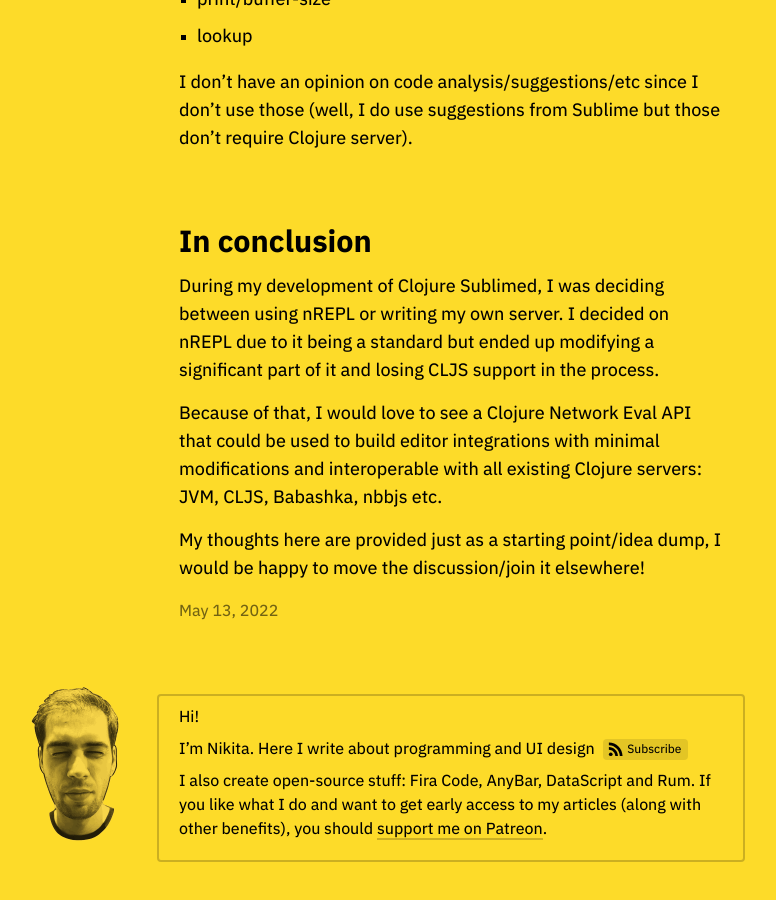
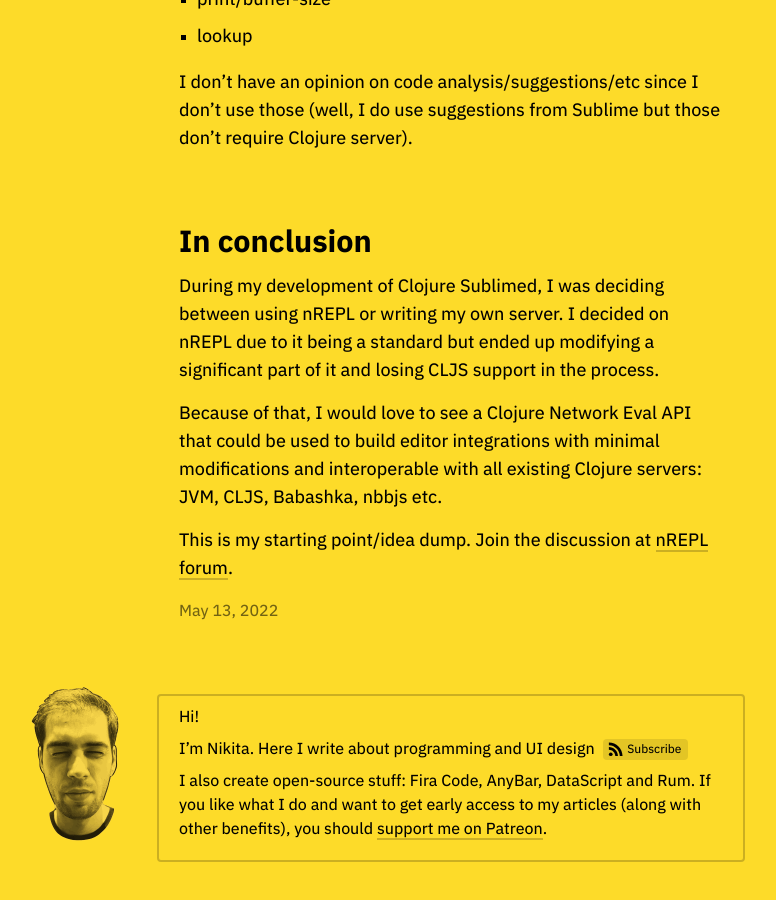
Before and after one commit to tonsky/tonsky.github.io, a Jekyll site: the page built from _posts/2022-05-13-network-eval.md, in a window 1280 px wide and 900 px high, scrolled down 8764 px. Shown: the whole window, without its empty margins (190-966 px from the left). Built offline with Jekyll 4.4.1, drawn with Linux system fonts in a browser that asks for light colours.

Commit message:
Link to nREPL discussion

```diff
--- a/_posts/2022-05-13-network-eval.md
+++ b/_posts/2022-05-13-network-eval.md
@@ -207,4 +207,4 @@ During my development of Clojure Sublimed, I was deciding between using nREPL or
 
 Because of that, I would love to see a Clojure Network Eval API that could be used to build editor integrations with minimal modifications and interoperable with all existing Clojure servers: JVM, CLJS, Babashka, nbbjs etc.
 
-My thoughts here are provided just as a starting point/idea dump, I would be happy to move the discussion/join it elsewhere!
+This is my starting point/idea dump. Join the discussion at [nREPL forum](https://github.com/nrepl/nrepl/discussions/275).
```
